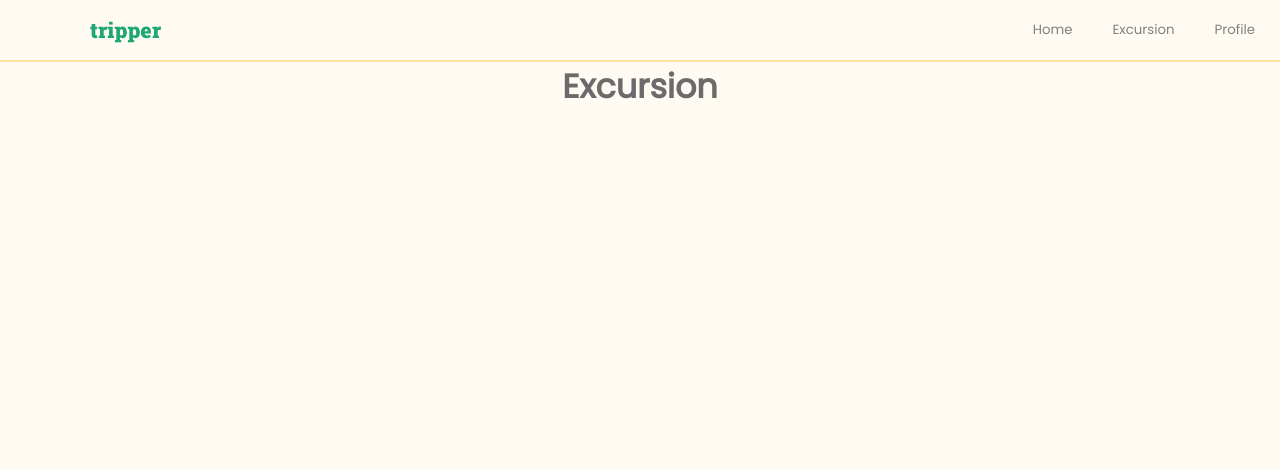
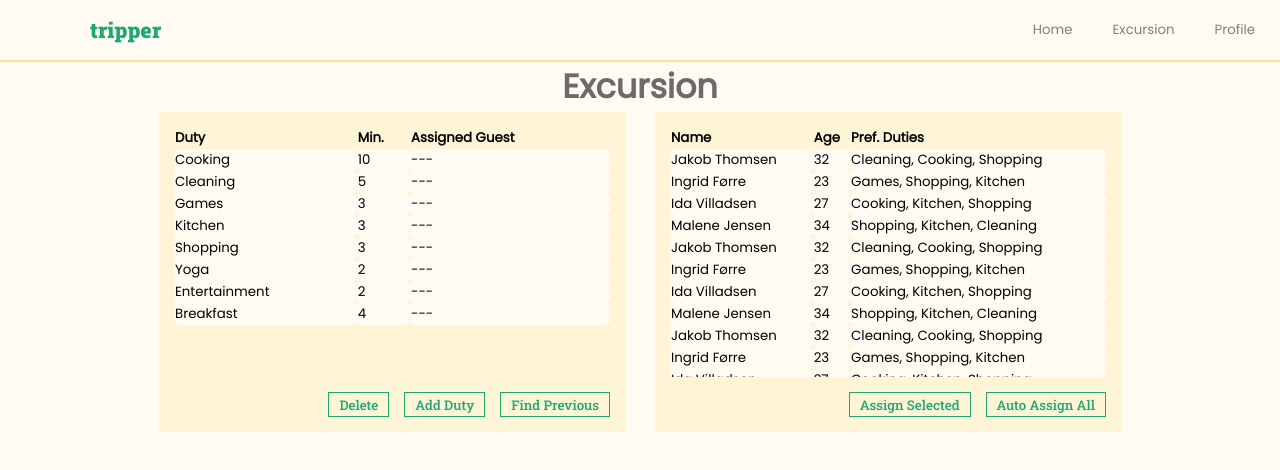
Before and after one commit to Ida-beep/Tripper, a React (Create React App) app: page /Excursion in a window 1280 px wide. Shown: the top 470 px of the page. Built offline with nearby package versions, Linux system fonts and the light colour scheme.

Commit message:
Added Duty Overview Cards

```diff
--- /dev/null
+++ b/src/components/ExDuty/XDutiesCard.js
@@ -0,0 +1,33 @@
+import React from "react"
+import duties from "../data/dutyList"
+import XDutyInfo from './XDutyInfo.js'
+
+function XDutiesCard(){
+    const duty = duties.map(duties => <XDutyInfo duty={duties} />)
+
+    return (
+        <div className="card-container">
+            <div className="table-container" >
+            <table>
+                <thead>
+                    <tr>
+                        <th>Duty</th>
+                        <th>Min.</th>
+                        <th>Assigned Guest</th>
+                    </tr>
+                </thead>
+                <tbody>
+                    {duty}
+                </tbody>
+            </table>
+            </div>
+                <div className="button-container">
+                    <button className="ButtonExtraSmall">Delete</button>
+                    <button className="ButtonExtraSmall">Add Duty</button>
+                    <button className="ButtonExtraSmall">Find Previous</button>
+                </div>
+        </div>
+    )
+}
+
+export default XDutiesCard
--- /dev/null
+++ b/src/components/ExDuty/XDutyInfo.js
@@ -0,0 +1,13 @@
+import React from "react"
+
+function XDutyInfo(props){
+    return (
+        <tr>
+            <td>{props.duty.name}</td>
+            <td>{props.duty.minPeopleRequired}</td>
+            <td>---</td>
+        </tr>
+    )
+}
+
+export default XDutyInfo
--- /dev/null
+++ b/src/components/ExDuty/XGuestDuty.js
@@ -0,0 +1,14 @@
+import React from "react"
+
+
+function XGuestDuty(props){
+        return(
+        <tr>
+            <td>{props.data.name}</td>
+            <td>{props.data.age}</td>
+            <td>{props.data.dutypreferences[0]}, {props.data.dutypreferences[1]}, {props.data.dutypreferences[2]}</td>
+        </tr>
+        )
+}
+
+export default XGuestDuty
--- /dev/null
+++ b/src/components/ExDuty/XGuestDutyCard.js
@@ -0,0 +1,34 @@
+import React from 'react'
+import participantData from '../data/participantData.js'
+import XGuestDuty from "./XGuestDuty"
+
+function XGuestDutyCard () {
+    const partData = participantData.map(data => <XGuestDuty data={data}  />);
+    return (
+    <div className="card-container">
+        <div className="table-container">
+            <table>
+                <thead>
+                    <tr>
+                        <th>Name</th>
+                        <th>Age</th>
+                        <th>Pref. Duties</th>
+                    </tr>
+                </thead>
+                <tbody>
+                    {partData}
+                    {partData}
+                    {partData}
+                </tbody>
+            </table>
+        </div>
+        <div className="button-container">
+            <button className="ButtonExtraSmall">Assign Selected</button>
+            <button className="ButtonExtraSmall">Auto Assign All</button>
+        </div>
+
+    </div>
+    )
+}
+
+export default XGuestDutyCard
--- a/src/components/Excursion.js
+++ b/src/components/Excursion.js
@@ -1,8 +1,17 @@
 import React from 'react';
+import XDutiesCard from './ExDuty/XDutiesCard';
+import XGuestDutyCard from './ExDuty/XGuestDutyCard';
 
 function Excursion () {
     return <div>
         <h4 className="Excursion">Excursion</h4>
+
+        <div className="cards-container">
+            <XDutiesCard />
+            <XGuestDutyCard />
+
+        </div>
+
     </div>
 }
 export default Excursion;
--- a/src/components/data/dutyList.js
+++ b/src/components/data/dutyList.js
@@ -1,19 +1,35 @@
 const duties =[
     {
       "name":"Cooking",
-      "min-people-required": 10,
+      "minPeopleRequired": 10,
     },
     {
         "name":"Cleaning",
-        "min-people-required": 5,
+        "minPeopleRequired": 5,
     },
     {
         "name":"Games",
-        "min-people-required": 3,
+        "minPeopleRequired": 3,
     },
     {
         "name":"Kitchen",
-        "min-people-required": 7,
+        "minPeopleRequired": 3,
+    },
+    {
+        "name":"Shopping",
+        "minPeopleRequired": 3,
+    },
+    {
+        "name":"Yoga",
+        "minPeopleRequired": 2,
+    },
+    {
+        "name":"Entertainment",
+        "minPeopleRequired": 2,
+    },
+    {
+        "name":"Breakfast",
+        "minPeopleRequired": 4,
     },
 ];
 
--- a/src/index.css
+++ b/src/index.css
@@ -1,267 +1,271 @@
 /*GENERAL*/
 body {
   margin: 0;
-  font-family: 'Poppins', sans-serif;
+  font-family: "Poppins", sans-serif;
   -webkit-font-smoothing: antialiased;
   -moz-osx-font-smoothing: grayscale;
-  background-color: #FFFBF2;
+  background-color: #fffbf2;
 }
 code {
-  font-family: source-code-pro, Menlo, Monaco, Consolas, 'Courier New',
+  font-family: source-code-pro, Menlo, Monaco, Consolas, "Courier New",
     monospace;
 }
 
-
 /*TYPOGRAPHY*/
-h1,h2,h3,h4,p,.Description,li{
-  color: #6B6B6B;
-  margin:0px 0px;
+h1,
+h2,
+h3,
+h4,
+p,
+.Description,
+li {
+  color: #6b6b6b;
+  margin: 0px 0px;
 }
 
-h1{
+h1 {
   font-size: 49pt;
 }
-h2{
+h2 {
   font-size: 39pt;
 }
-h3{
+h3 {
   font-size: 31pt;
 }
-h4{
+h4 {
   font-size: 25pt;
 }
-p, li{
+p,
+li {
   font-size: 10pt; /*Changed from 12 to 10*/
 }
-.Description{
+.Description {
   font-size: 10pt;
 }
-.ButtonMedium{
-  font-family: 'Roboto Slab', serif;
+.ButtonMedium {
+  font-family: "Roboto Slab", serif;
   font-size: 16pt;
-  font-weight:500;
+  font-weight: 500;
 }
-.ButtonSmall{
-  font-family: 'Roboto Slab', serif;
+.ButtonSmall {
+  font-family: "Roboto Slab", serif;
   font-size: 13pt;
-  font-weight:500;
+  font-weight: 500;
 }
-.ButtonExtraSmall{
-  font-family: 'Roboto Slab', serif;
+.ButtonExtraSmall {
+  font-family: "Roboto Slab", serif;
   font-size: 10pt;
-  font-weight:500;
-  border: solid #1EA774 1px;
-  color:#1EA774;
+  font-weight: 500;
+  border: solid #1ea774 1px;
+  color: #1ea774;
   background-color: transparent;
-  height:25px;
-  padding-left:10px;
-  padding-right:10px;
+  height: 25px;
+  padding-left: 10px;
+  padding-right: 10px;
 }
-.Link{
-  font-family: 'Roboto Slab', serif;
+.Link {
+  font-family: "Roboto Slab", serif;
   font-size: 16pt;
   text-decoration: underline;
-  color: #1EA774;
+  color: #1ea774;
 }
-.ButtonExtraSmall:hover{
-  color:#FFFBF2;
-  background-color: #1EA774;
+.ButtonExtraSmall:hover {
+  color: #fffbf2;
+  background-color: #1ea774;
 }
 
-
 /*NAVBAR*/
-.Nav-Bar{
-  display:flex;
+.Nav-Bar {
+  display: flex;
   border-bottom: 2px solid;
-  border-color: #FEE2A3;
-  width:100%;
-  height:60px;
+  border-color: #fee2a3;
+  width: 100%;
+  height: 60px;
 }
-.Nav-Ul{
+.Nav-Ul {
   display: flex;
   flex-direction: row;
   align-items: center;
   width: 100%;
 }
-.Divider{
+.Divider {
   display: flex;
-  flex:1;
+  flex: 1;
 }
-.Logo{
-  display:flex;
-  padding-left:50px;
-  font-family: 'Roboto Slab', serif;
-  font-size:16pt;
-  color: #1EA774;
-  font-weight:900;
+.Logo {
+  display: flex;
+  padding-left: 50px;
+  font-family: "Roboto Slab", serif;
+  font-size: 16pt;
+  color: #1ea774;
+  font-weight: 900;
 }
-.Nav-Item-Overview{
+.Nav-Item-Overview {
   display: flex;
   flex-shrink: 0;
-  padding-right:25px;
+  padding-right: 25px;
 }
-.Nav-Item{
-  display:flex;
+.Nav-Item {
+  display: flex;
   padding-left: 40px;
 }
 
-
 /*LINKS*/
-a{
-  color:grey; /*no Figma decisions yet*/
+a {
+  color: grey; /*no Figma decisions yet*/
   text-decoration: none;
 }
-a:hover{
-  color:black; /*no Figma decisions yet*/
+a:hover {
+  color: black; /*no Figma decisions yet*/
 }
 
 /*DELETEPOPUP*/
-.DeletePopUp{
-  background-color: #FDF5D5;
-  width:500px;
-  height:200px;
-  border:solid DD0D18 2px;
+.DeletePopUp {
+  background-color: #fdf5d5;
+  width: 500px;
+  height: 200px;
+  border: solid DD0D18 2px;
 }
 
 /*DROPDOWN*/
-.DropDownMenu{
+.DropDownMenu {
   display: flex;
-  flex:4;
+  flex: 4;
   flex-direction: column;
-  margin-top:25px;
+  margin-top: 25px;
 }
-.DropDownTop{
+.DropDownTop {
   display: flex;
   flex-direction: row;
-  width:91%;
-  height:30px;
+  width: 91%;
+  height: 30px;
   border: solid transparent 2px;
-  background-color: #FDF5D5;
-  border-bottom: solid #FADF63 2px;
-  padding:0px 0px;
+  background-color: #fdf5d5;
+  border-bottom: solid #fadf63 2px;
+  padding: 0px 0px;
 }
-.DropDownTop:hover{
-  border: solid #1EA774 2px;
+.DropDownTop:hover {
+  border: solid #1ea774 2px;
 }
-.DropDownItem{
+.DropDownItem {
   display: flex;
-  padding-left:10px;
-  width:88.2%;
-  height:30px;
-  background-color: #FDF5D5;
+  padding-left: 10px;
+  width: 88.2%;
+  height: 30px;
+  background-color: #fdf5d5;
   border: solid transparent 2px;
 }
-.DropDownItem:hover{
-  border: solid #1EA774 2px;
+.DropDownItem:hover {
+  border: solid #1ea774 2px;
   border-radius: 5%;
 }
-#AddFamBack{
-  display:flex;
+#AddFamBack {
+  display: flex;
   align-self: flex-end;
   justify-self: flex-start;
-  margin-right:15px;
+  margin-right: 15px;
 }
-#AddFamAdd{
-  display:flex;
+#AddFamAdd {
+  display: flex;
   align-self: flex-end;
   justify-self: flex-start;
-  margin-right:15px;
+  margin-right: 15px;
 }
-.PlaceHolder{
+.PlaceHolder {
   display: flex;
-  flex:4;
-  padding:5px;
+  flex: 4;
+  padding: 5px;
 }
-.arrowBtn{
+.arrowBtn {
   display: none;
-  flex:1;
-  width:5px;
-  height:10px;
+  flex: 1;
+  width: 5px;
+  height: 10px;
 }
-.DropDownSecondLine{
-  display:flex;
-  flex-direction:row;
-  width:100%;
+.DropDownSecondLine {
+  display: flex;
+  flex-direction: row;
+  width: 100%;
 }
 
 /*OVERVIEWCARD*/
-.OverviewCard{
+.OverviewCard {
   display: flex;
-  width:100%;
+  width: 100%;
 }
 /*CarsAndSeats*/
-.CarsAndSeats{
+.CarsAndSeats {
   display: flex;
-  width:100%;
+  width: 100%;
 }
 
 /*YOUANDYOURFAM*/
-.YouAndYourFamily{
+.YouAndYourFamily {
   display: flex;
   width: 100%;
 }
 
 /*EXCURSION*/
-.Excursion{
+.Excursion {
   display: flex;
   justify-content: center;
 }
 
 /*HOME*/
-.Home{
+.Home {
   display: flex;
   justify-content: center;
 }
 
 /*PROFILE*/
-.Profile{
+.Profile {
   display: flex;
   flex-direction: column;
   justify-content: center;
 }
-.Profile-1{
-  display:flex;
-  flex-direction: row;
-  justify-content: center;
-  width:100%
-}
-.Profile-2{
+.Profile-1 {
   display: flex;
   flex-direction: row;
   justify-content: center;
-  width:100%
+  width: 100%;
+}
+.Profile-2 {
+  display: flex;
+  flex-direction: row;
+  justify-content: center;
+  width: 100%;
 }
 
 /*CARD*/
-.Header{
+.Header {
   display: flex;
   justify-content: space-between;
-  color:#6B6B6B;
-  border-bottom: solid #FADF63 2px;
-  padding:15px;
+  color: #6b6b6b;
+  border-bottom: solid #fadf63 2px;
+  padding: 15px;
 }
-.Footer{
-  display:flex;
+.Footer {
+  display: flex;
   flex-direction: row;
   width: 95%;
   justify-content: flex-end;
 }
-.Left{
+.Left {
   display: flex;
-  padding-left:25px;
+  padding-left: 25px;
 }
-.Right{
+.Right {
   display: flex;
 }
 .Card {
-  display:flex;
-  margin:25px;
+  display: flex;
+  margin: 25px;
   padding: 25px; /*Added this -Ingrid*/
   flex-direction: column;
   min-width: 450px; /*This might not make sense on mobile?*/
-  width:100%; /*add max width?*/
-  height:auto;
-  background-color: #FDF5D5;
+  width: 100%; /*add max width?*/
+  height: auto;
+  background-color: #fdf5d5;
 }
 
 /*CONTACT PERSON CARD - Necessary?*/
@@ -289,14 +293,14 @@ a:hover{
 }
 
 .ContactMemberImage {
-  display:flex;
+  display: flex;
   align-content: center;
   justify-content: center;
-  width:100px;
-  height:100px;
-  border:solid #FADF63 4px;
+  width: 100px;
+  height: 100px;
+  border: solid #fadf63 4px;
 }
-.ContactMemberImage-1{
+.ContactMemberImage-1 {
   display: flex;
   padding: 25px;
 }
@@ -306,97 +310,98 @@ a:hover{
 }
 
 /*IMAGECARD*/
-.ImageCard{
-  display:flex;
+.ImageCard {
+  display: flex;
 }
 
 /*PARTICIPANT INFO*/
-.ParticipantInfo{
-  display:flex;
+.ParticipantInfo {
+  display: flex;
   flex-basis: 100px;
-  background-color: #FFFBF2;
+  background-color: #fffbf2;
   border-radius: 5px;
   border: solid transparent 2px;
-  margin:10px;
-  padding-left:20px;
-  padding-top:20px;
+  margin: 10px;
+  padding-left: 20px;
+  padding-top: 20px;
   word-wrap: break-word;
 }
-.ParticipantInfo:hover{
-  border: solid #1EA774 2px;
+.ParticipantInfo:hover {
+  border: solid #1ea774 2px;
 }
-.NameIcon{
-  flex:1;
-  display:grid;
+.NameIcon {
+  flex: 1;
+  display: grid;
   grid-template-columns: 40px 40px 40px;
   grid-template-rows: 30px 30px 30px;
 }
-.Age{
-  flex:1;
-  width:33%;
+.Age {
+  flex: 1;
+  width: 33%;
 }
-.Duties{
-  padding-bottom:5px;
-  flex:1;
+.Duties {
+  padding-bottom: 5px;
+  flex: 1;
 }
-.Carseat{
-  padding-right:10px;
-  flex:1;
+.Carseat {
+  padding-right: 10px;
+  flex: 1;
 }
-.DataItem{
-  margin:0px 20px;
+.DataItem {
+  margin: 0px 20px;
 }
-.Name{
-  margin:0px 0px;
-  grid-row:1/2;
-  grid-column:1/4;
+.Name {
+  margin: 0px 0px;
+  grid-row: 1/2;
+  grid-column: 1/4;
 }
-.Icon{
-  grid-row:2/3;
-  grid-column:1/2;
+.Icon {
+  grid-row: 2/3;
+  grid-column: 1/2;
   height: 50px;
-  width:50px;
+  width: 50px;
 }
 
 /*ADD FAMILY*/
-input, label{
-  display:block;
+input,
+label {
+  display: block;
 }
-input{
-  border:none;
-  background-color: #FDF5D5;
+input {
+  border: none;
+  background-color: #fdf5d5;
   border: solid transparent 2px;
-  border-bottom: solid #FEE2A3 2px;
-  padding:5px;
+  border-bottom: solid #fee2a3 2px;
+  padding: 5px;
 }
-input:hover{
-  border: solid #1EA774 2px;
+input:hover {
+  border: solid #1ea774 2px;
 }
-input:active{
-  outline:none;
-  border: solid #1EA774 2px;
+input:active {
+  outline: none;
+  border: solid #1ea774 2px;
 }
 input:focus {
-  outline:0;
-  border: solid #1EA774 2px;
+  outline: 0;
+  border: solid #1ea774 2px;
 }
 
-label{
-  margin-right:10px;
+label {
+  margin-right: 10px;
 }
 
-.Popup{
+.Popup {
   display: flex;
-  position:fixed;
+  position: fixed;
   z-index: 1;
   width: 100%;
   height: 100%;
-  background-color: rgba(0, 0, 0,0.2);
+  background-color: rgba(0, 0, 0, 0.2);
 }
-.Popup-content{
+.Popup-content {
   display: flex;
   flex-direction: column;
-  background-color: #FFFBF2;
+  background-color: #fffbf2;
   position: absolute;
   top: 10%;
   left: 30%;
@@ -405,30 +410,76 @@ label{
   border-radius: 5px;
   border: 1px solid black;
   box-shadow: 10px 5px 5px rgba(0, 0, 0, 0.2);
-
 }
-.Inputs{
-  display:flex;
+.Inputs {
+  display: flex;
   flex-direction: row;
   justify-content: flex-start;
-  width:100%;
+  width: 100%;
 }
-.TitleNewMember{
+.TitleNewMember {
   display: flex;
   justify-content: flex-start;
-  padding-bottom:20px;
+  padding-bottom: 20px;
 }
 
+.addFirstName {
+  display: flex;
+  flex: 2;
+}
+.addLastName {
+  display: flex;
+  flex: 2;
+}
+.addAge {
+  display: flex;
+  flex: 1;
+}
 
-.addFirstName{
+/* ---------------------Excursion CSS-------------------- */
+
+/*-------- GuestsAndPrefDuties Card -----------*/
+.cards-container {
   display: flex;
-  flex:2;
+  justify-content: center;
 }
-.addLastName{
+
+.card-container {
+  padding: 15px 15px;
+  background-color: #fdf5d5;
+  width: 436px;
+  min-width: 436px;
+  margin: 0px 15px;
+}
+
+.table-container {
+  height: 250px;
+  overflow-y: scroll;
+}
+
+table {
+  border-collapse: collapse;
+  width: 100%;
+  font-size: 10pt;
+}
+th {
+  text-align: left;
+  background-color: #fdf5d5;
+  position: sticky;
+  top: 0px;
+}
+
+td {
+  background-color: #fffbf2;
+  border-radius: 5px;
+}
+
+.button-container {
   display: flex;
-  flex:2;
+  justify-content: right;
 }
-.addAge{
-  display: flex;
-  flex:1;
+
+.button-container > button {
+  margin-left: 15px;
+  margin-top: 15px;
 }
```
